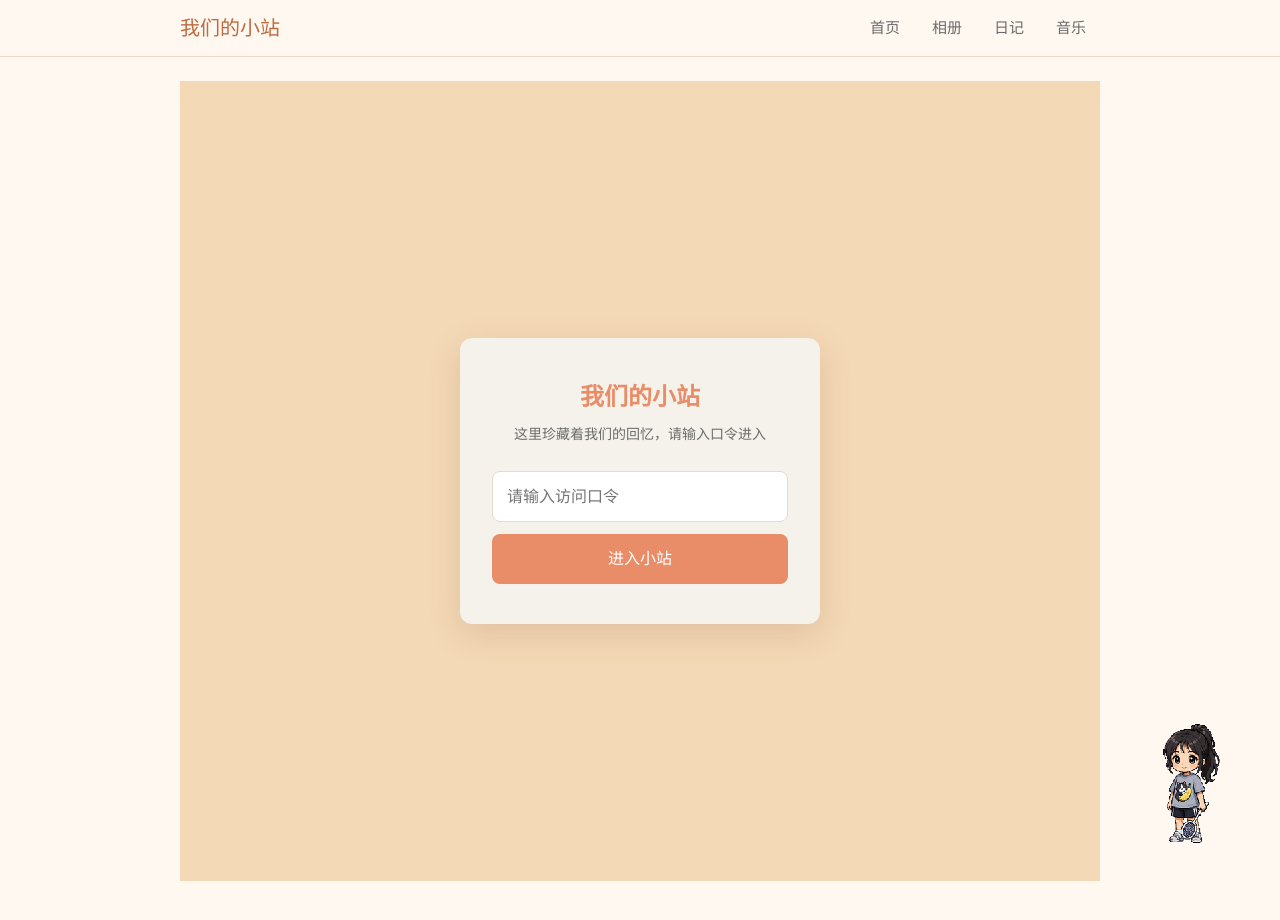
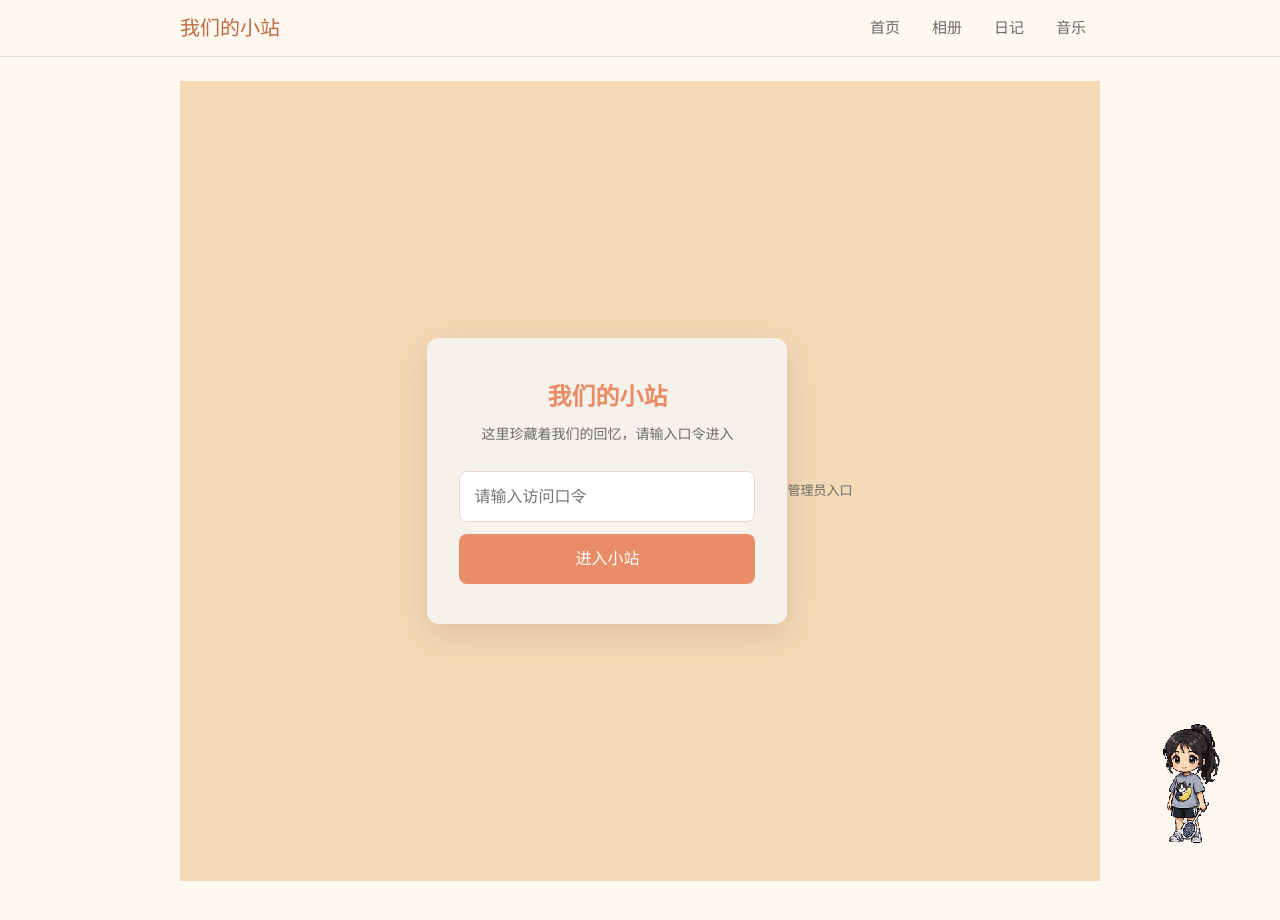
Before and after one commit to ychanllm/cyyinfo, a Vue app in the folder web/: page /gate in a window 1280 px wide. Shown: the top 920 px of the page. Built offline with nearby package versions, Linux system fonts and the light colour scheme; no server answers; a web font is replaced by a local one.

Commit message:
feat: 访客口令页增加「管理员入口」链接，方便站主进入后台

```diff
--- a/web/src/views/GateView.vue
+++ b/web/src/views/GateView.vue
@@ -51,6 +51,7 @@ async function submit() {
       <p v-if="error" class="error">{{ error }}</p>
       <button type="submit" :disabled="loading">{{ loading ? '验证中…' : '进入小站' }}</button>
     </form>
+    <router-link to="/admin/login" class="admin-link">管理员入口</router-link>
   </div>
 </template>
 
@@ -114,4 +115,11 @@ button:disabled {
   opacity: 0.6;
   cursor: default;
 }
+.admin-link {
+  display: block;
+  margin-top: 20px;
+  font-size: 13px;
+  color: var(--color-text-light);
+  text-align: center;
+}
 </style>
```
